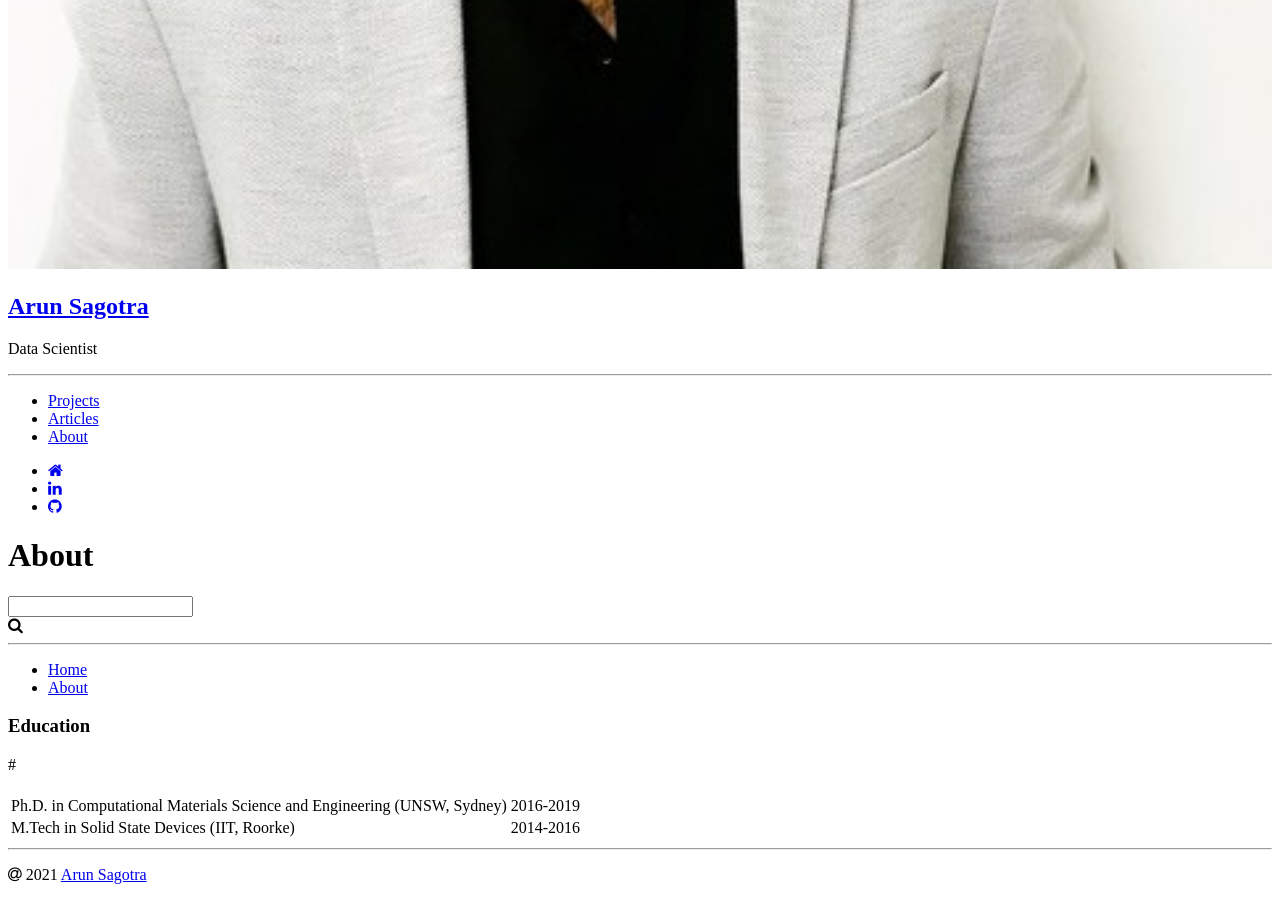
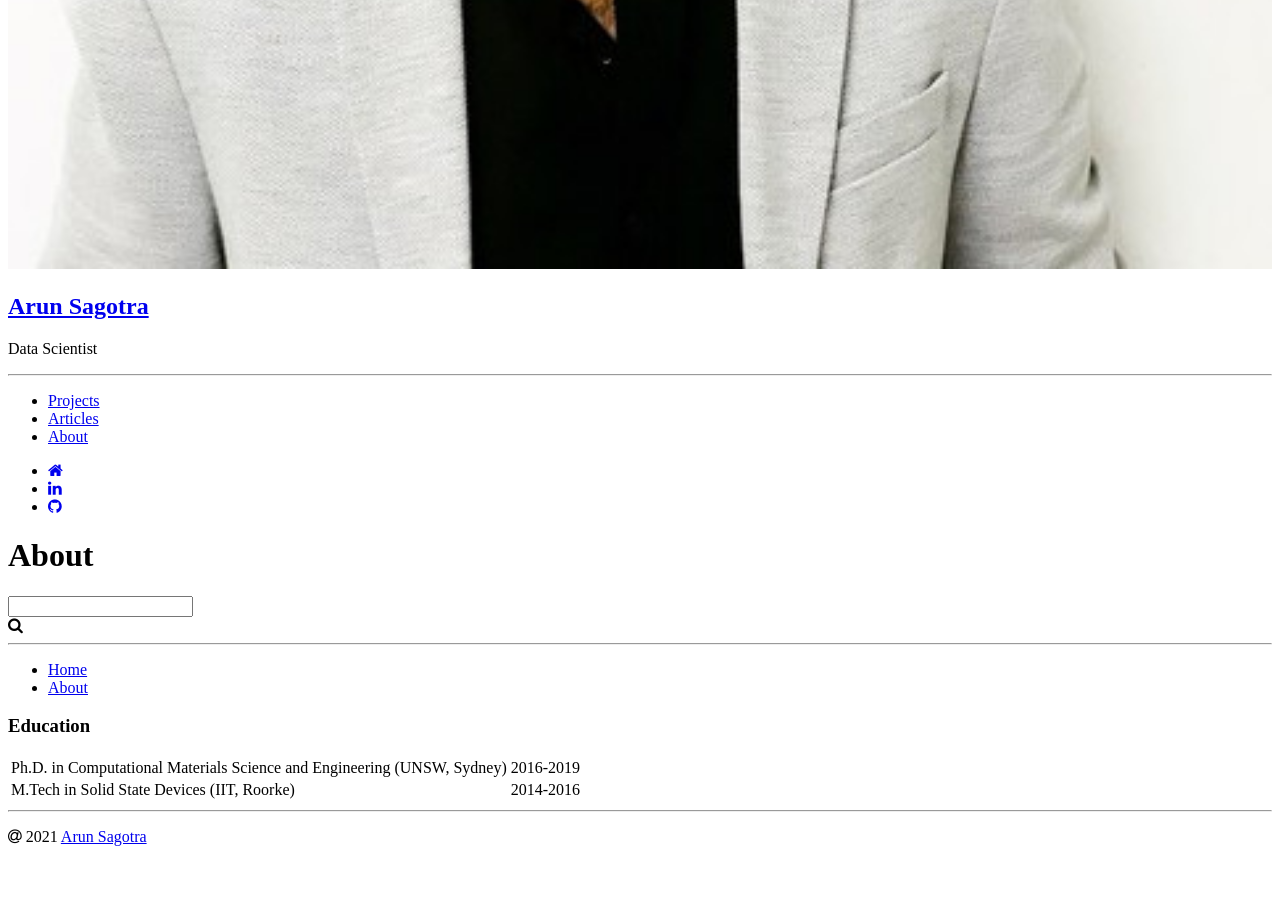
Before and after one commit to asagotra/arunsagotra.github.io, a Jekyll site: the page built from _pages/about.md, in a window 1280 px wide and 900 px high, scrolled down 1103 px. Built offline with Jekyll 4.4.1, drawn with Linux system fonts in a browser that asks for light colours; after the commit the page ends 1965 px from its top, so only the background shows below that.

Commit message:
Update about.md

```diff
--- a/_pages/about.md
+++ b/_pages/about.md
@@ -6,7 +6,6 @@ description: Ph.D. in Computational Materials Science and Engineering (Universit
 ---
 ### Education
 <div class="column-2a">
-  #<h2></h2>
   <table class="table-style">
       <tr>
         <td>Ph.D. in Computational Materials Science and Engineering (UNSW, Sydney)</td>
```
